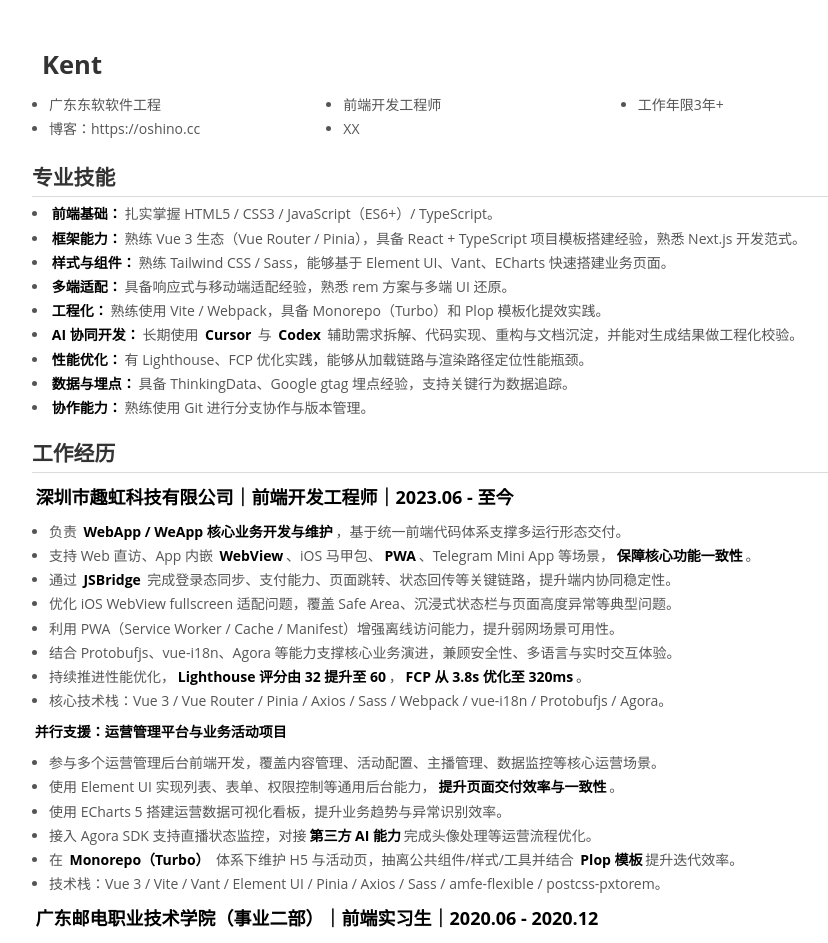
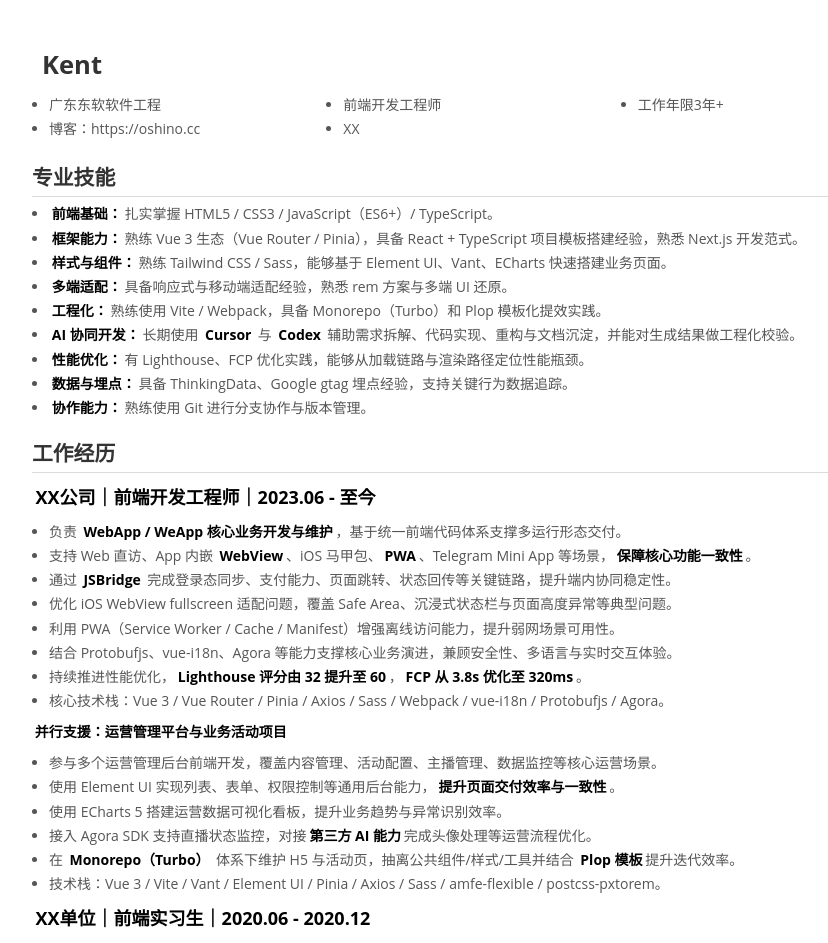
Before and after one commit to ooooshino/ooooshino.github.io, a Vue app: page / in a window 1280 px wide. Shown: the top 943 px of the page, without its empty margins (158-986 px from the left). Built offline with nearby package versions, Linux system fonts and the light colour scheme.

Commit message:
chore(发布): 同步脱敏简历

```diff
--- a/config/public_sanitize.yaml
+++ b/config/public_sanitize.yaml
@@ -16,6 +16,12 @@ replacements:
     replacement: "XX"
     pattern: "\\b(XX|XX|XX)\\b"
     replacement: "XX"
+  - name: mask_company_name
+    pattern: "(XX公司|XX公司)"
+    replacement: "XX公司"
+  - name: mask_org_name
+    pattern: "(XX单位|XX单位)"
+    replacement: "XX单位"
 
 line_drop_patterns:
 
--- a/src/components/CompanyExperience.vue
+++ b/src/components/CompanyExperience.vue
@@ -3,7 +3,7 @@
     <h2>工作经历</h2>
 
     <p>
-      <strong class="text-lg">深圳市趣虹科技有限公司｜前端开发工程师｜2023.06 - 至今</strong>
+      <strong class="text-lg">XX公司｜前端开发工程师｜2023.06 - 至今</strong>
     </p>
 
     <ul>
@@ -56,7 +56,7 @@
     </ul>
 
     <p>
-      <strong class="text-lg">广东邮电职业技术学院（事业二部）｜前端实习生｜2020.06 - 2020.12</strong>
+      <strong class="text-lg">XX单位｜前端实习生｜2020.06 - 2020.12</strong>
     </p>
     <ul>
       <li>
```
